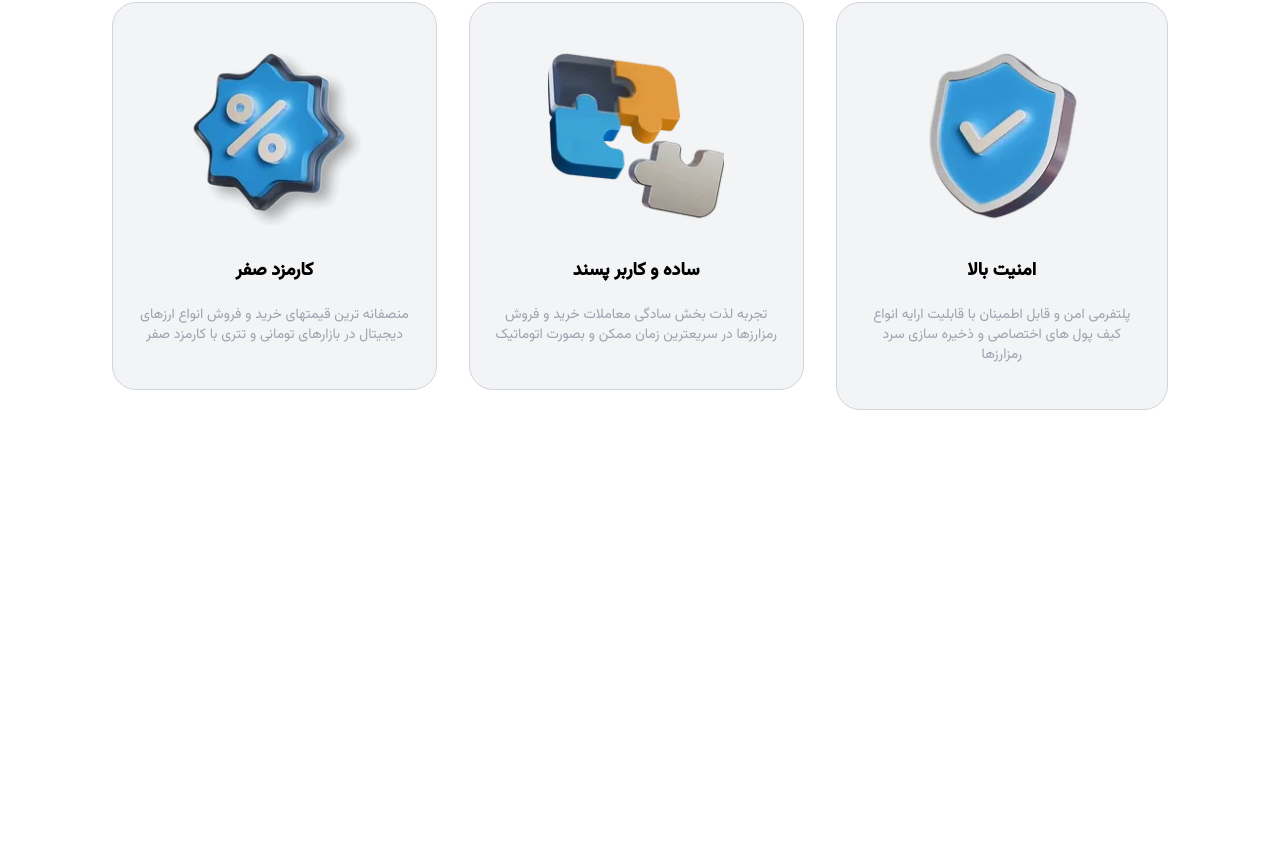
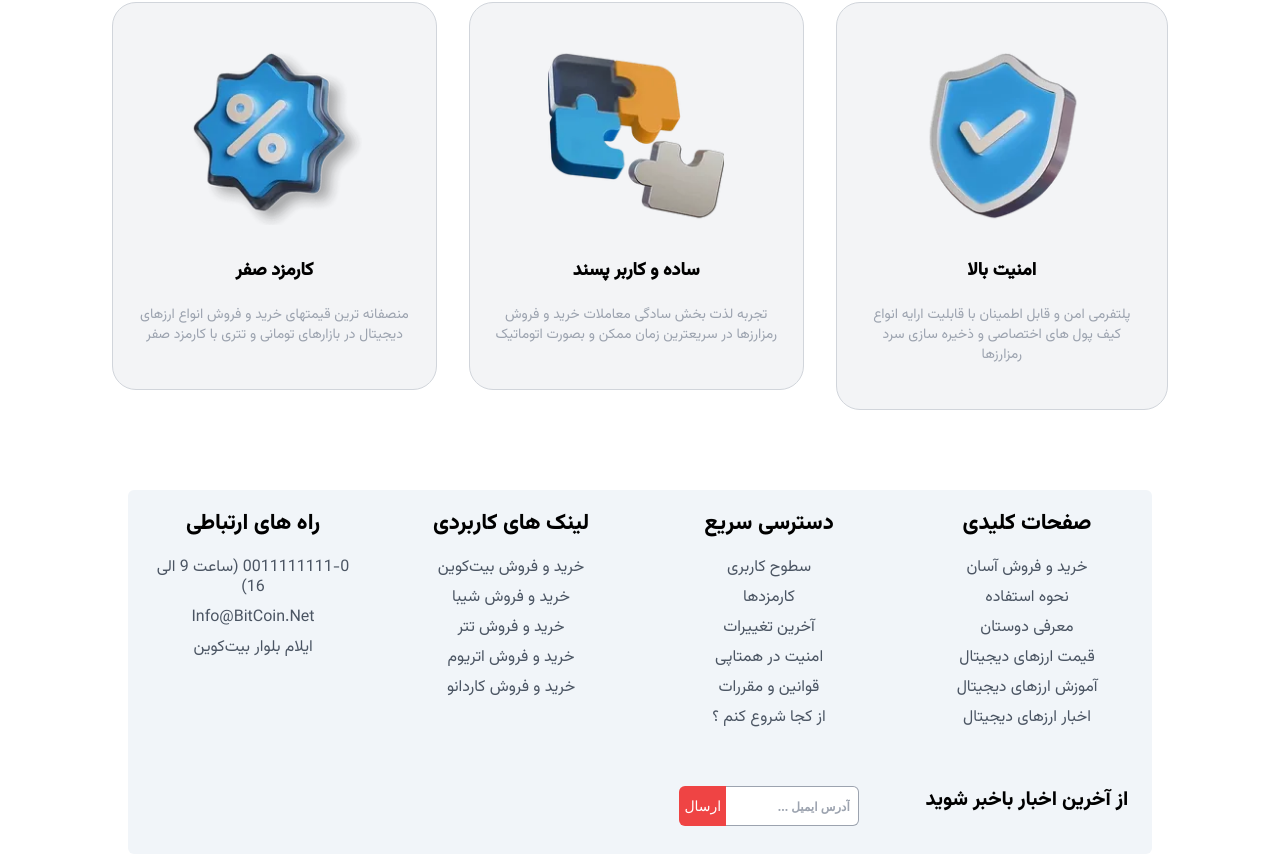
Before and after one commit to mmd2003amin/coin, a React (Create React App) app: page / in a window 1280 px wide. Shown: the part 1420-2286 px from the top of the page. Before the commit the page ends 1886 px from the top, so only its background shows below. Built offline with nearby package versions, Linux system fonts and the light colour scheme; no server answers.

Commit message:
Add footer to the project

```diff
--- a/src/Components/App.js
+++ b/src/Components/App.js
@@ -5,6 +5,7 @@ import Menu from "./menu";
 import Banner from "./banner";
 import CoinList from "./coinList";
 import Cards from "./cards"
+import Footer from "./footer";
 
 const App = () => {
 
@@ -17,6 +18,7 @@ const App = () => {
       <Banner />
       <CoinList />
       <Cards />
+      <Footer />
     </div>
   );
 };
--- /dev/null
+++ b/src/Components/Items.js
@@ -0,0 +1,31 @@
+import React from 'react';
+
+const Card = ({image , about , header}) => {
+    return (
+        <div className="max-w-fit mx-auto 1120:m-4 rounded-3xl h-fit p-5 bg-gray-100 mb-7 border border-solid
+        border-gray-300 hover:scale-110 duration-500 ">
+            <img src={image} alt="image" className="mx-auto w-44 mt-6" />
+            <h1 className="text-center font-black text-lg mt-8">{header}</h1>
+            <p className="mx-auto mt-5 text-gray-400 font-vazirRegular text-sm text-center mb-6 max-w-[97%]">{about}</p>
+        </div>
+    );
+};
+
+
+const FooterItems = ({header , item1 , item2 , item3 , item4 , item5 , item6}) => {
+    return(
+        <div>
+            <h1 className="font-vazirExtraBold font-black mb-2.5 1120:mb-5 text-lg 1120:text-[22px]">{header}</h1>
+            <ul className="font-vazirRegular text-gray-600 text-sm 1120:text-[16px] footer-items">
+                <li>{item1}</li>
+                <li>{item2}</li>
+                <li>{item3}</li>
+                <li>{item4}</li>
+                <li>{item5}</li>
+                <li>{item6}</li>
+            </ul>
+        </div>
+    );
+};
+
+export { Card , FooterItems };
--- a/src/Components/card.js
+++ /dev/null
@@ -1,14 +0,0 @@
-import React from 'react';
-
-const Card = ({image , about , header}) => {
-    return (
-        <div className="max-w-fit mx-auto 1120:m-4 rounded-3xl h-fit p-5 bg-gray-100 mb-7 border border-solid
-        border-gray-300 hover:scale-110 duration-500 ">
-            <img src={image} alt="image" className="mx-auto w-44 mt-6" />
-            <h1 className="text-center font-black text-lg mt-8">{header}</h1>
-            <p className="mx-auto mt-5 text-gray-400 font-vazirRegular text-sm text-center mb-6 max-w-[97%]">{about}</p>
-        </div>
-    );
-};
-
-export default Card;
--- a/src/Components/cards.js
+++ b/src/Components/cards.js
@@ -1,6 +1,6 @@
 import React, { useState } from 'react';
 
-import Card from './card';
+import { Card }from './Items';
 import { dataCarts } from './data';
 
 const Cards = () => {
--- a/src/Components/data.js
+++ b/src/Components/data.js
@@ -9,7 +9,7 @@ export const dataCarts = [
 ];
 
 export const dataFooter = [
-    { header : "ٌصفحات کلیدی" , item1 : "خرید و فروش آسان" , item2 : "نحوه استفاده" , item3 : "معرفی دوستان" ,
+    { header : "صفحات کلیدی" , item1 : "خرید و فروش آسان" , item2 : "نحوه استفاده" , item3 : "معرفی دوستان" ,
       item4 : "قیمت ارزهای دیجیتال" , item5 : "آموزش ارزهای دیجیتال" , item6 : "اخبار ارزهای دیجیتال"
     },
 
--- /dev/null
+++ b/src/Components/footer.js
@@ -0,0 +1,30 @@
+import React, { useState } from 'react';
+
+import { FooterItems } from './Items';
+import { dataFooter } from './data';
+
+const Footer = () => {
+    const [ data , setData ] = useState(dataFooter);
+
+    return (
+        <div className="grid grid-cols-1 500:grid-cols-2 1120:grid-cols-4 gap-12 mx-auto max-w-[90%] sm:max-w-[80%]
+         bg-slate-100 rounded-md mt-16 text-center p-5 mb-3">
+                {data.map(item =>
+                    <FooterItems key={Math.random() * 100} header={item.header} item1={item.item1}
+                     item2={item.item2} item3={item.item3} item4={item.item4} item5={item.item5} item6={item.item6}
+                    />
+                )}
+
+                <h1 className="font-vazirExtraBold font-black mb-2.5 1120:mb-5 text-lg 1120:text-[20px]">از آخرین اخبار باخبر شوید</h1>
+                <div className="max-w-[90%] mx-auto">
+                    <input className="text-[11px] md:text-[12px] text-gray-600 w-[70%] h-9 sm:h-10
+                     border-l-0 border-gray-400 border border-solid rounded-s-md outline-none pr-2
+                     placeholder:text-gray-400 font-semibold"
+                     type="text" placeholder="آدرس ایمیل ..."/>
+                    <button className="rounded-e-md bg-red-500 h-9 sm:h-10 w-[30%] md:w-[25%] outline-none text-white font-normal text-sm">ارسال</button>
+                </div>
+        </div>
+    );
+};
+
+export default Footer;
--- a/src/Components/navbar.js
+++ b/src/Components/navbar.js
@@ -8,7 +8,7 @@ const Navbar = ({open , setOpen}) => {
     const [ dark , setDark ] = useState(false);
 
     return (
-        <div className="sticky top-0 bg-white shadow-xl flex justify-between h-20 font-vazirMedium text-[#777]">
+        <div className="sticky top-0 z-20 bg-white shadow-xl flex justify-between h-20 font-vazirMedium text-[#777]">
 
             <div className="flex items-center mr-14">
                 <img src={logo} alt="Logo" className="w-24"/>
--- a/src/index.css
+++ b/src/index.css
@@ -73,6 +73,10 @@
         @apply flex justify-between p-1 shadow-md sm:p-3 items-center bg-slate-100 1120:bg-white h-20 rounded-md mb-3 sm:mb-8
     }
 
+    .footer-items li {
+        @apply mb-1.5 1120:mb-2.5
+    }
+
     .about-list-coin span {
 
     }
```
